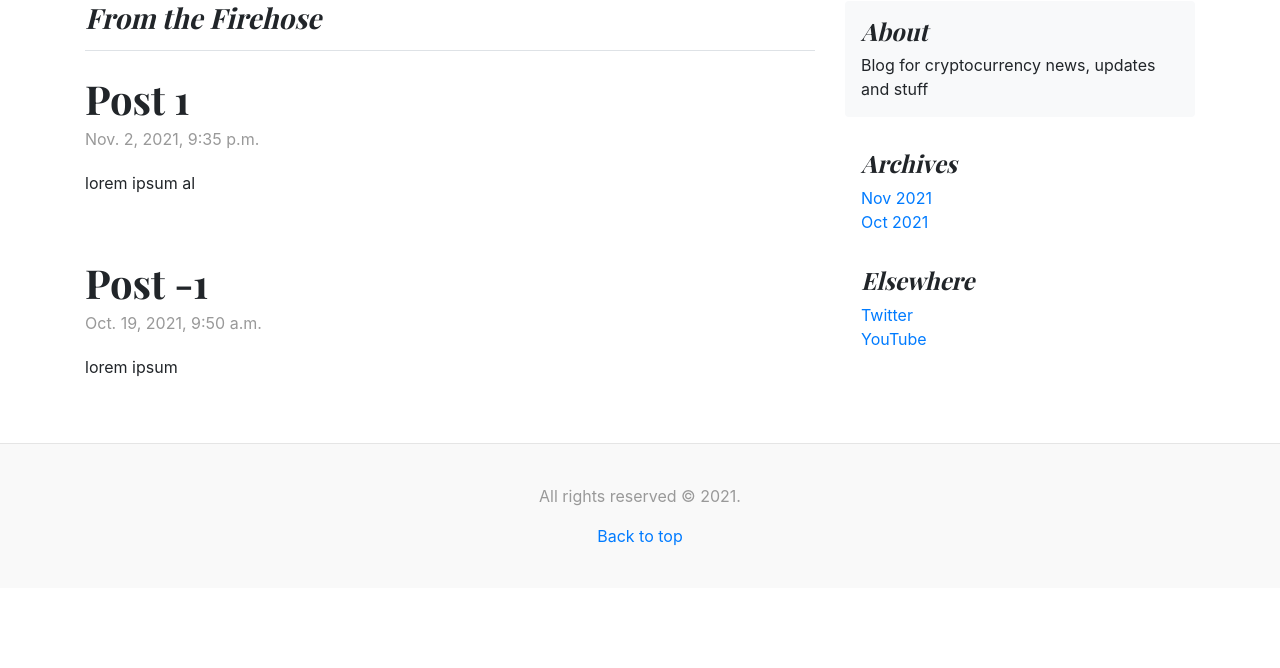
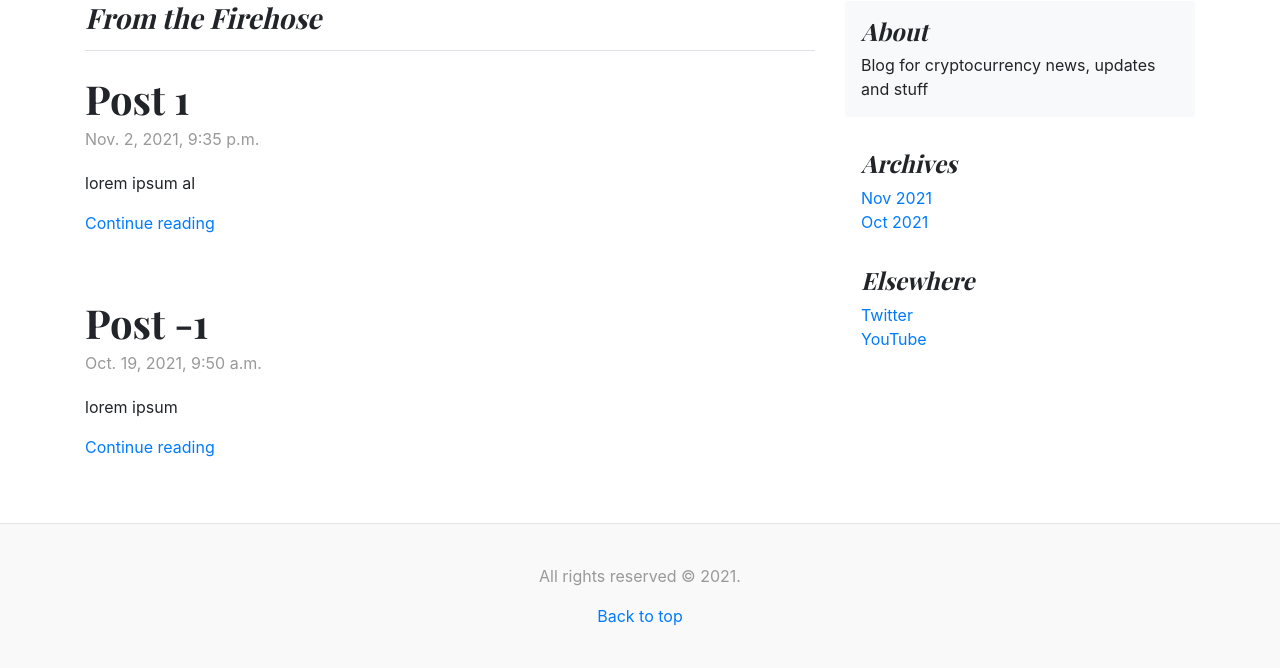
Before and after one commit to vitaliyterziev/sleepy-peak-45718, a Django app: page / in a window 1280 px wide. Shown: the part 628-1296 px from the top of the page. Before the commit the page ends 1174 px from the top, so only its background shows below. Run offline with Django 3.2, Linux system fonts and the light colour scheme; data comes from the database, SQL or seed files in the repository; some libraries are stand-ins or nearby versions.

Commit message:
refactoring

```diff
--- a/blog/templates/blog/base.html
+++ b/blog/templates/blog/base.html
@@ -28,7 +28,7 @@
                     <a class="text-muted" href="#">Subscribe</a>
                 </div>
                 <div class="col-4 text-center">
-                    <a class="blog-header-logo text-dark" href="/">Crypto Bay</a>
+                    <a class="blog-header-logo text-dark" href="/">The Crypto Bay</a>
                 </div>
                 <div class="col-4 d-flex justify-content-end align-items-center">
                     <!--<a class="text-muted" href="#">
--- a/blog/templates/blog/index.html
+++ b/blog/templates/blog/index.html
@@ -27,7 +27,7 @@
                     </h3>
                     <div class="mb-1 text-muted">{{ latest_entry_list.1.pub_date }}</div>
                     <p class="card-text mb-auto">{{ latest_entry_list.1.entry_content|truncatechars:100 }}</p>
-                    <!--<a href="#">Continue reading</a>-->
+                    <a href="{% url 'blog:detail' latest_entry_list.1.id %}">Continue reading</a>
                 </div>
                 <img class="card-img-right flex-auto d-none d-md-block" width="200" data-src="holder.js/200x250?theme=thumb" alt="Card image cap" src="{% static 'blog/media/3.jpg' %}">
             </div>
@@ -41,7 +41,7 @@
                     </h3>
                     <div class="mb-1 text-muted">{{ latest_entry_list.2.pub_date }}</div>
                     <p class="card-text mb-auto">{{ latest_entry_list.2.entry_content|truncatechars:100 }}</p>
-                    <!--<a href="#">Continue reading</a>-->
+                    <a href="{% url 'blog:detail' latest_entry_list.2.id %}">Continue reading</a>
                 </div>
                 <img class="card-img-right flex-auto d-none d-md-block" width="200" data-src="holder.js/200x250?theme=thumb" alt="Card image cap" src="{% static 'blog/media/3.jpg' %}">
             </div>
@@ -61,9 +61,10 @@
             {% if latest_entry_list %}
                 {% for entry in latest_entry_list|slice:"3:" %}
                 <div class="blog-post">
-                    <h2 class="blog-post-title"><a style="color: inherit;" href={% url 'blog:detail' entry.id %}>{{ entry.entry_title }}</a></h2>
+                    <h2 class="blog-post-title"><a style="color: inherit;" href="{% url 'blog:detail' entry.id %}">{{ entry.entry_title }}</a></h2>
                     <p class="blog-post-meta">{{ entry.pub_date }}</p>
-                    {{ entry.entry_content|truncatechars:300 }}
+                    <p>{{ entry.entry_content|truncatechars:300 }}</p>
+                    <p><a href="{% url 'blog:detail' entry.id %}">Continue reading</a></p>
                 </div><!-- /.blog-post -->
                 {% endfor %}
             {% else %}
--- a/blog/views.py
+++ b/blog/views.py
@@ -5,7 +5,6 @@ from django.urls import reverse
 from .models import Entry
 from django.utils import timezone
 #from django.db.models.functions import ExtractMonth, ExtractYear
-from django.views.generic.dates import MonthArchiveView
 
 # Create your views here.
 
@@ -25,7 +24,7 @@ class EntryDetailView(generic.DetailView):
     #template_name = 'blog/detail.html'
 
 
-class EntryMonthArchiveView(MonthArchiveView):
+class EntryMonthArchiveView(generic.dates.MonthArchiveView):
     queryset = Entry.objects.all()
     date_field = "pub_date"
 
```
